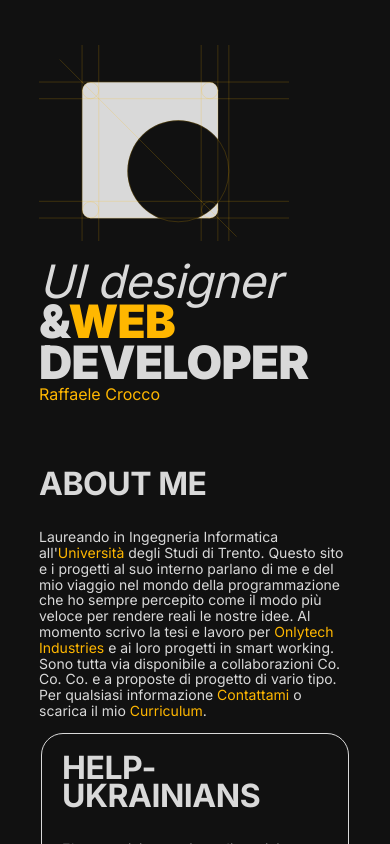
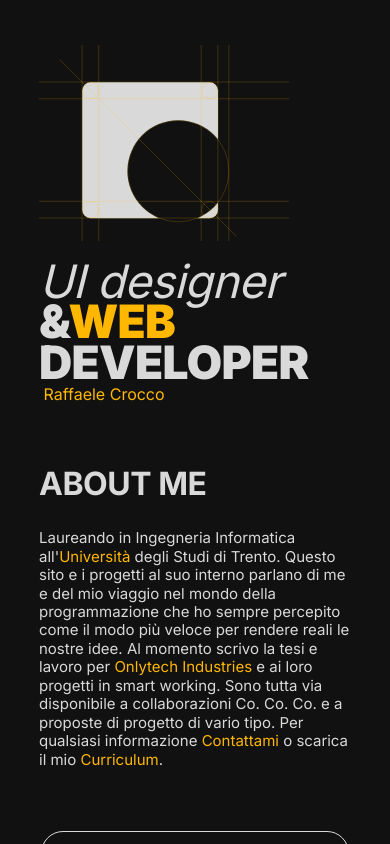
Before and after one commit to RaffaeleCrocco/raffaelecrocco2023.com, a React (Create React App) app: page / in a window 390 px wide. Shown: the top 844 px of the page. Built offline with nearby package versions, Linux system fonts and the light colour scheme.

Commit message:
Improve mobile ui

```diff
--- a/src/pages/Home.js
+++ b/src/pages/Home.js
@@ -16,7 +16,9 @@ const Home = () => {
             <p className="mb-0">UI designer</p>&
             <span className="accent">WEB</span> DEVELOPER
           </div>
-          <p className="accent">Raffaele Crocco</p>
+          <p className="accent" style={{ marginLeft: "4.5px" }}>
+            Raffaele Crocco
+          </p>
         </Col>
         <Col
           xs="auto"
@@ -41,7 +43,7 @@ const Home = () => {
         <Col xs="auto" className="d-none d-md-block">
           <div className="circle faded" />
         </Col>
-        <Col className="mt-5">
+        <Col className="mt-5 mb-5">
           <div>
             <div className="subtitle">ABOUT ME</div>
             <div className="text">
--- a/src/style/App.scss
+++ b/src/style/App.scss
@@ -69,6 +69,10 @@ a {
   font-weight: 400;
   font-size: 14px;
   line-height: 113.52%;
+  @media only screen and (max-width: 600px) {
+    font-size: 15px;
+    line-height: 123.52%;
+  }
 }
 
 .hero {
```
